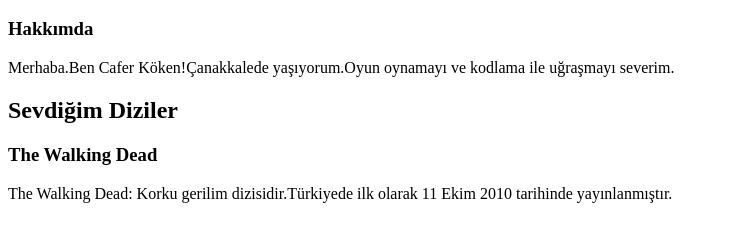
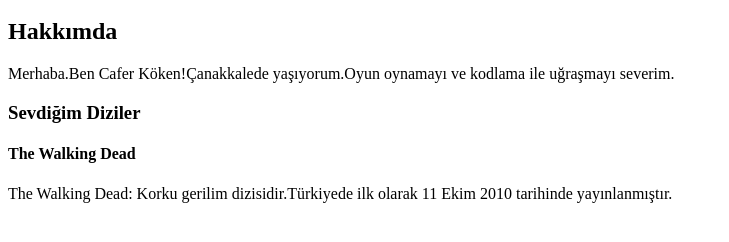
Before and after one commit to Cafer17/Odev1, a plain HTML site: page index.html in a window 1280 px wide. Shown: the part 48-290 px from the top of the page, without its empty margins (0-729 px from the left). Drawn offline with Linux system fonts and the light colour scheme.

Commit message:
Update index.html

```diff
--- a/index.html
+++ b/index.html
@@ -1,19 +1,23 @@
 <html>
-    <h1>
-            Cafer Köken
-    </h1>
-    <h3>
+    <!--İsmimi Yazdım-->
+    <head><h1>
+         Cafer Köken
+    </h1></head>
+    <h2>
         Hakkımda
-    </h3>
+   </h2>
+   <!--Kendimi Tanıttım-->
     <p>
         Merhaba.Ben Cafer Köken!Çanakkalede yaşıyorum.Oyun oynamayı ve kodlama ile uğraşmayı severim.
     </p>
-    <h2>
+    <!-- Sevdiğim dizi -->
+    <h3>
         Sevdiğim Diziler
-    </h2>
-    <h3>
+    </h3>
+    <h4>
         The Walking Dead
-    </h3>
+    </h4>
+    <!-- Diziyi Tanıttım  -->
     <p>
         The Walking Dead: Korku gerilim dizisidir.Türkiyede ilk olarak 11 Ekim 2010 tarihinde yayınlanmıştır.
     </p>
```
